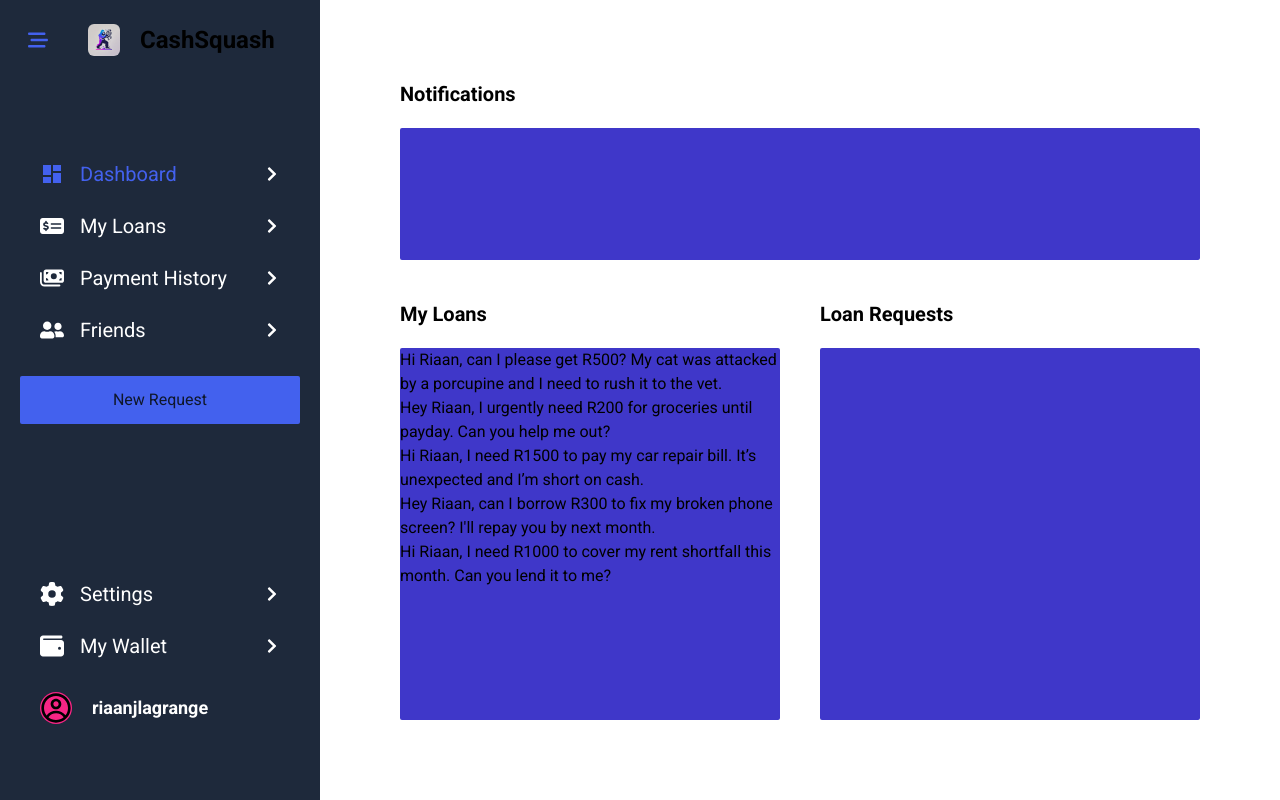
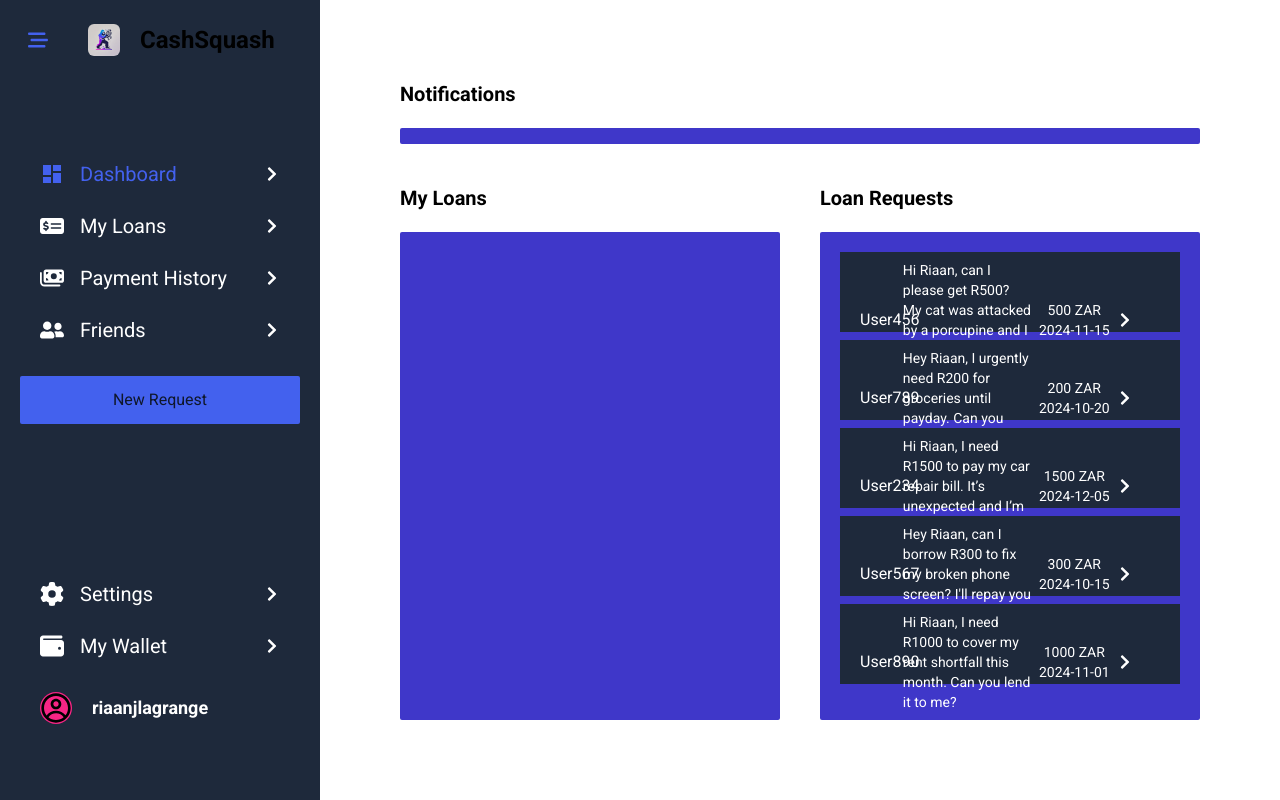
Before and after one commit to riaanjlagrange/cashsquash, a React (Vite) app in the folder frontend/: page /dashboard in a window 1280 px wide. Built offline with nearby package versions, Linux system fonts and the light colour scheme; data requests are answered from the project's data file.

Commit message:
create and map through loan requests & add them to dashboard

```diff
--- /dev/null
+++ b/frontend/src/components/LoanRequestItem.tsx
@@ -0,0 +1,21 @@
+import { Link } from "react-router-dom";
+import { loanRequest as loanRequestInterface } from "../features/loans/loanRequestsSlice"
+import { FaChevronRight } from "react-icons/fa";
+
+function loanRequestItem({ loanRequest }: { loanRequest: loanRequestInterface }) {
+
+
+  return (
+    <Link to={`/loan-requests/${loanRequest.id}`} className="grid grid-cols-7 justify-center items-center bg-slate-800 w-full px-5 py-2 h-20">
+      <h1 className="text-md text-white col-span-1">{loanRequest.fromUserId}</h1>
+      <p className="text-sm text-white col-span-3">{loanRequest.requestMessage}</p>
+      <div className="flex flex-col justify-center items-center col-span-2">
+        <span className="text-sm text-white">{loanRequest.amount}</span>
+        <span className="text-sm text-white">{loanRequest.dueDate}</span>
+      </div>
+      <FaChevronRight className="font-light text-white" />
+    </Link>
+  )
+}
+
+export default loanRequestItem;
--- a/frontend/src/features/loans/DashboardLoanRequests.tsx
+++ b/frontend/src/features/loans/DashboardLoanRequests.tsx
@@ -2,7 +2,7 @@ import { loadLoanRequests } from "./loadLoanRequests";
 import { useAppDispatch, useAppSelector } from "../../app/hooks";
 import { useEffect } from "react";
 import { selectLoanRequests } from "./loanRequestsSlice";
-// import { loanRequest as loanRequestInterface } from './loanRequestsSlice.ts';
+import LoanRequestItem from "../../components/LoanRequestItem";
 
 
 function DashboardLoanRequests() {
@@ -21,11 +21,13 @@ function DashboardLoanRequests() {
 	console.log(loanRequests);
 
 	return (
-		<>
+		<ul className="flex flex-col gap-2 p-5">
 			{loanRequests.map((loanRequest) => (
-				<h1 key={loanRequest.id}>{loanRequest.requestMessage}</h1>
+				<li key={loanRequest.id}>
+					<LoanRequestItem loanRequest={loanRequest} />
+				</li>
 			))}
-		</>
+		</ul>
 	)
 }
 
--- a/frontend/src/features/loans/loadLoanRequests.ts
+++ b/frontend/src/features/loans/loadLoanRequests.ts
@@ -1,8 +1,9 @@
 import { createAsyncThunk } from "@reduxjs/toolkit";
 
+const enpoint = "http://localhost:3000/loanRequests";
 export const loadLoanRequests = createAsyncThunk('loanRequests/loadLoanRequests', async () => {
 	try {
-		const response = await fetch("http://localhost:3000/loanRequests");
+		const response = await fetch(enpoint);
 		if (response.ok) {
 			const data = await response.json();
 			return data;
--- a/frontend/src/pages/Dashboard.tsx
+++ b/frontend/src/pages/Dashboard.tsx
@@ -10,13 +10,13 @@ function Dashboard() {
       </section>
       <section className="flex flex-col gap-5 items-start col-span-2">
         <h1 className="dark:text-white font-bold text-xl">My Loans</h1>
+        <div className="w-full h-full bg-custom-primary-dark rounded-sm"></div>
+      </section>
+      <section className="flex flex-col gap-5 items-start col-span-2">
+        <h1 className="dark:text-white font-bold text-xl">Loan Requests</h1>
         <div className="w-full h-full bg-custom-primary-dark rounded-sm">
           <DashboardLoanRequests />
         </div>
-      </section>
-      <section className="flex flex-col gap-5 items-start col-span-2">
-        <h1 className="dark:text-white font-bold text-xl">Loan Requests</h1>
-        <div className="w-full h-full bg-custom-primary-dark rounded-sm"></div>
       </section>
     </div>
   );
```
